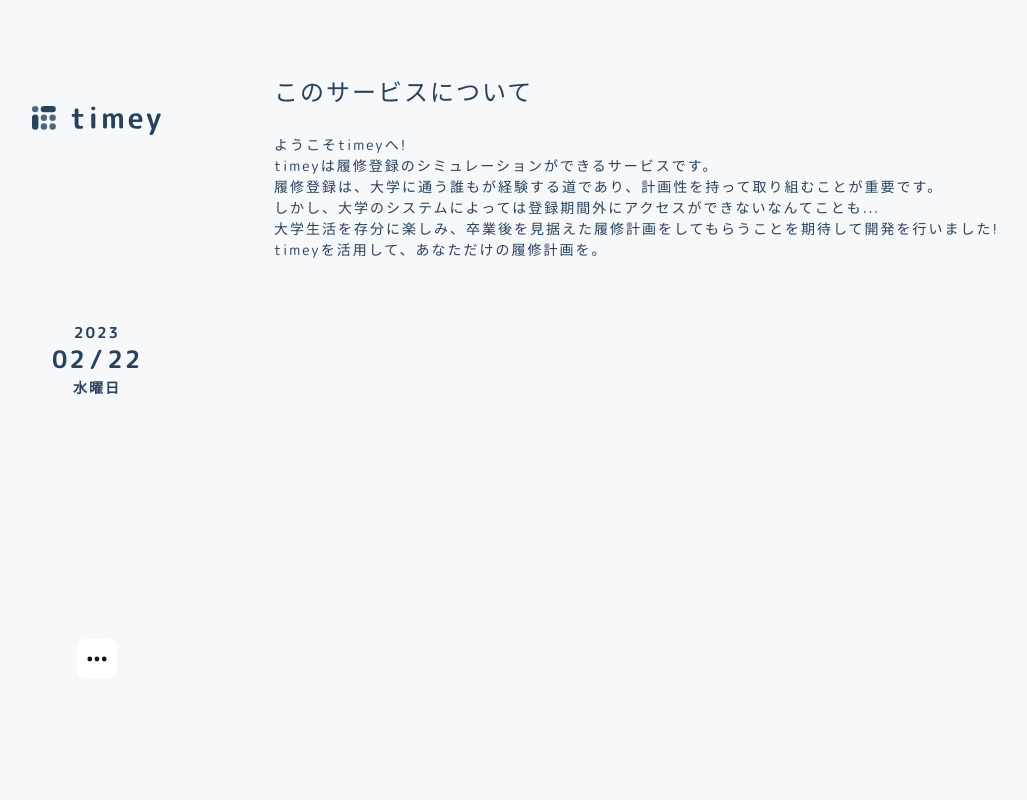
After one commit to 1nary/Timey, a Django app: page /about/ in a window 1280 px wide. The commit adds this page. Shown: the whole page, without its empty margins (38-1065 px from the left). Run offline with Django 3.2, Linux system fonts and the light colour scheme; some libraries are stand-ins or nearby versions.

Commit message:
aboutページの追加

```diff
--- a/create/static/css/syle.css
+++ b/create/static/css/syle.css
@@ -458,6 +458,20 @@ p {
   padding: 25px 40px 25px 5px;
   color: #fff;
 }
+.body__main-about {
+  padding-top: 80px;
+  padding-left: 42px;
+  color: #26425F;
+}
+.body__main__about-title {
+  font-weight: 500;
+  font-size: 24px;
+  margin-bottom: 30px;
+}
+.body__main__about-text {
+  font-size: 14px;
+  line-height: 1.5;
+}
 
 .body__main-menu {
   background: #003333;
--- /dev/null
+++ b/create/templates/create/about.html
@@ -0,0 +1,35 @@
+{% load static %}
+
+<!DOCTYPE html>
+<html lang="ja">
+<head>
+  {% include 'create/head.html' %}
+</head>
+<body>
+
+  <!-- body_wrap -->
+  <div class="body">
+
+    <!-- sidebar -->
+    {% include 'create/sidebar.html' %}
+    <!-- /sidebar -->
+
+    <!-- main-contents -->
+    <div class="body__main body__main-about">
+      <p class="body__main__about-title">このサービスについて</p>
+      <p class="body__main__about-text">
+        ようこそtimeyへ!<br>
+        timeyは履修登録のシミュレーションができるサービスです。<br>
+        履修登録は、大学に通う誰もが経験する道であり、計画性を持って取り組むことが重要です。<br>
+        しかし、大学のシステムによっては登録期間外にアクセスができないなんてことも...<br>
+        大学生活を存分に楽しみ、卒業後を見据えた履修計画をしてもらうことを期待して開発を行いました!<br>
+        timeyを活用して、あなただけの履修計画を。
+      </p>
+    </div>
+    <!-- /main-contents -->
+
+  </div>
+  <!-- /body-wrap -->
+
+</body>
+</html>
--- a/create/templates/create/head.html
+++ b/create/templates/create/head.html
@@ -2,7 +2,7 @@
 
 <meta charset="UTF-8">
 <meta name="viewport" content="width=device-width, initial-scale=1.0">
-<title>timey - web履修管理</title>
+<title>{{page_title}}</title>
 <meta name="description" content="">
 <link rel="shortcut icon" href="{% static 'img/favicon.ico' %}">
 <link href="https://cdnjs.cloudflare.com/ajax/libs/flowbite/1.6.3/flowbite.min.css" rel="stylesheet" />
--- a/create/templates/create/sidebar.html
+++ b/create/templates/create/sidebar.html
@@ -19,7 +19,7 @@
     <div id="dropdownDotsHorizontal" class="z-10 hidden bg-white divide-y divide-gray-100 rounded-lg shadow w-44 dark:bg-gray-700 dark:divide-gray-600">
         <ul class="py-2 text-sm text-gray-700 dark:text-gray-200" aria-labelledby="dropdownMenuIconHorizontalButton">
           <li>
-            <a href="#" class="block px-4 py-2 hover:bg-gray-100 dark:hover:bg-gray-600 dark:hover:text-white">アプリについて</a>
+            <a href="{% url 'about' %}" class="block px-4 py-2 hover:bg-gray-100 dark:hover:bg-gray-600 dark:hover:text-white">アプリについて</a>
           </li>
         </ul>
         <div class="py-2">
--- a/create/urls.py
+++ b/create/urls.py
@@ -5,4 +5,5 @@ urlpatterns = [
   path('', views.index, name='index'),
   path('edit/<int:num>', views.edit, name='edit'),
   path('delete/<int:num>', views.delete, name='delete'),
+  path('about/', views.about, name='about'),
 ]
--- a/create/views.py
+++ b/create/views.py
@@ -19,6 +19,8 @@ def index(request):
     'form': createForm(),
     'data': data,
     'title': '履修作成',
+    'page_title': 'timey - web履修管理',
+
   }
   return render(request, 'create/base.html', params)
 
@@ -29,6 +31,7 @@ def edit(request,num):
     'data': data,
     'form': createForm(instance=obj),
     'title': '履修編集',
+    'page_title': 'timey - web履修管理',
   }
   if(request.method == 'POST'):
     LectureInfo = createForm(request.POST, instance=obj)
@@ -47,5 +50,12 @@ def delete(request, num):
     'id': num,
     'obj': lecture,
     'title': '履修削除',
+    'page_title': 'timey - web履修管理',
   }
   return render(request, 'create/delete.html',params)
+
+def about(request):
+  params = {
+    'page_title': 'このサービスについて',
+  }
+  return render(request, 'create/about.html', params)
--- a/timetable/urls.py
+++ b/timetable/urls.py
@@ -1,18 +1,3 @@
-"""timetable URL Configuration
-
-The `urlpatterns` list routes URLs to views. For more information please see:
-    https://docs.djangoproject.com/en/3.2/topics/http/urls/
-Examples:
-Function views
-    1. Add an import:  from my_app import views
-    2. Add a URL to urlpatterns:  path('', views.home, name='home')
-Class-based views
-    1. Add an import:  from other_app.views import Home
-    2. Add a URL to urlpatterns:  path('', Home.as_view(), name='home')
-Including another URLconf
-    1. Import the include() function: from django.urls import include, path
-    2. Add a URL to urlpatterns:  path('blog/', include('blog.urls'))
-"""
 from django.contrib import admin
 from django.urls import path
 from django.urls import include
```
